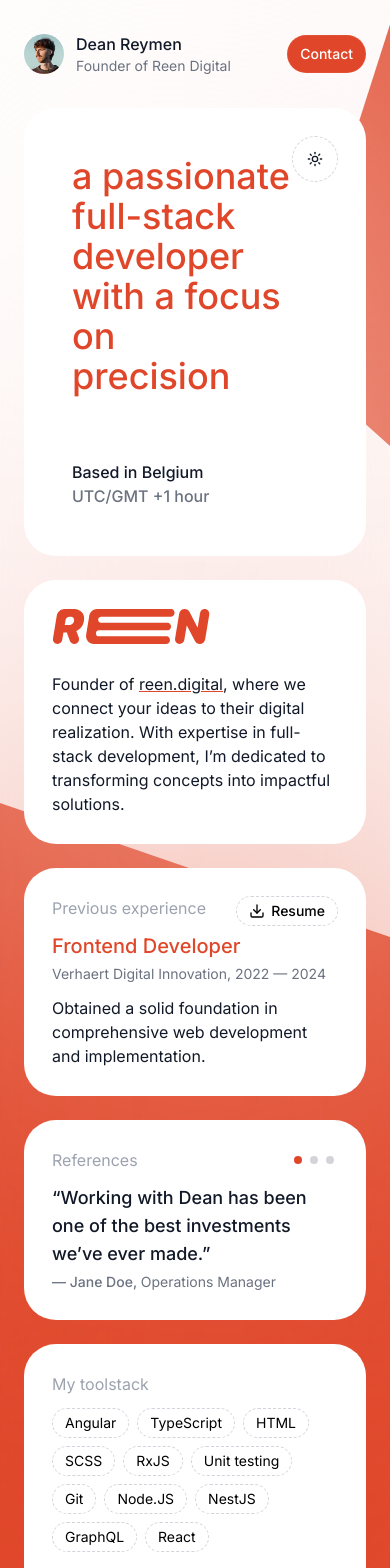
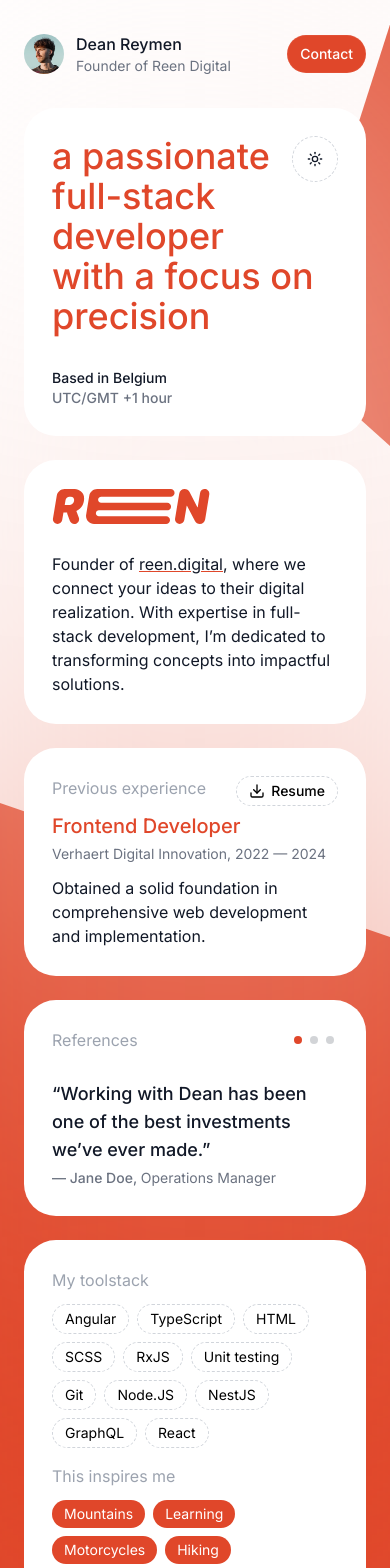
Before and after one commit to deenr/portfolio, a React (Vite) app: page / in a window 390 px wide. Shown: the top 1568 px of the page. Built offline with nearby package versions, Linux system fonts and the light colour scheme.

Commit message:
chore: reference swipe

```diff
--- a/package.json
+++ b/package.json
@@ -12,7 +12,8 @@
   "dependencies": {
     "lucide-react": "^0.447.0",
     "react": "^18.3.1",
-    "react-dom": "^18.3.1"
+    "react-dom": "^18.3.1",
+    "swiper": "^11.1.14"
   },
   "devDependencies": {
     "@eslint/js": "^9.9.0",
--- a/src/components/Main.tsx
+++ b/src/components/Main.tsx
@@ -2,7 +2,7 @@ import { ThemeToggle } from './ThemeToggle';
 
 export function Main({ className }: { className?: string }) {
   return (
-    <section className={`relative p-12 flex flex-col flex-1 justify-between gap-16 bg-white dark:bg-black dark:bg-opacity-50 rounded-[32px] ${className}`}>
+    <section className={`relative p-7 md:p-12 flex flex-col flex-1 justify-between gap-8 md:gap-16 bg-white dark:bg-black dark:bg-opacity-50 rounded-[32px] ${className}`}>
       <h2 className="text-primary-500 text-4xl sm:text-5xl md:text-6xl xl:text-[84px] 2xl:text-8xl font-medium">
         a passionate
         <br /> full-stack developer
@@ -11,8 +11,8 @@ export function Main({ className }: { className?: string }) {
         precision
       </h2>
       <div>
-        <p className="text-gray-900 dark:text-white text-base font-medium">Based in Belgium</p>
-        <p className="text-gray-500 dark:text-gray-300 text-base font-medium">UTC/GMT +1 hour</p>
+        <p className="text-gray-900 dark:text-white text-sm md:text-base font-medium">Based in Belgium</p>
+        <p className="text-gray-500 dark:text-gray-300 text-sm md:text-base font-medium">UTC/GMT +1 hour</p>
       </div>
 
       <ThemeToggle className="absolute top-7 right-7" />
--- a/src/components/References.tsx
+++ b/src/components/References.tsx
@@ -1,4 +1,7 @@
+import { Swiper, SwiperClass, SwiperSlide } from 'swiper/react';
+
 import { useState } from 'react';
+import 'swiper/css';
 
 interface Reference {
   author: string;
@@ -7,6 +10,9 @@ interface Reference {
 }
 
 export function References({ className }: { className?: string }) {
+  const [swiper, setSwiper] = useState<SwiperClass | null>(null);
+  const [referenceIndex, setReferenceIndex] = useState<number>(0);
+
   const references: Reference[] = [
     {
       author: 'Jane Doe',
@@ -25,15 +31,13 @@ export function References({ className }: { className?: string }) {
     }
   ];
 
-  const [referenceIndex, setReferenceIndex] = useState<number>(0);
-
   return (
-    <section className={`w-full p-7 flex flex-col bg-white dark:bg-black dark:bg-opacity-50 rounded-[32px] ${className}`}>
-      <div className="flex flex-row justify-between">
+    <section className={`w-full py-7 flex flex-col bg-white dark:bg-black dark:bg-opacity-50 rounded-[32px] ${className}`}>
+      <div className="px-7 flex flex-row justify-between">
         <h3 className="text-gray-400 dark:text-gray-300 text-base font-regular">References</h3>
         <div className="flex flex-row">
           {references.map((_, index) => (
-            <button key={index} aria-label={`Go to reference ${index}`} type="button" className="group cursor-pointer px-1" onClick={() => setReferenceIndex(index)}>
+            <button key={index} aria-label={`Go to reference ${index}`} type="button" className="group cursor-pointer px-1" onClick={() => swiper?.slideTo(index)}>
               {index === referenceIndex ? (
                 <div className="w-2 h-2 rounded-full bg-primary-500 cursor-pointer"></div>
               ) : (
@@ -43,12 +47,18 @@ export function References({ className }: { className?: string }) {
           ))}
         </div>
       </div>
-      <p className="mt-3 text-gray-900 dark:text-white text-lg font-medium">“{references[referenceIndex]?.text}”</p>
-      <div className="mt-1 flex flex-col text-gray-500 dark:text-gray-300 text-sm">
-        <p className="font-medium">
-          — {references[referenceIndex]?.author}, <span className="font-normal">{references[referenceIndex]?.role}</span>
-        </p>
-      </div>
+      <Swiper className="w-full mt-4" loop onSlideChange={({ realIndex }) => setReferenceIndex(realIndex)} onSwiper={setSwiper}>
+        {references.map((reference, index) => (
+          <SwiperSlide key={index} className="px-7">
+            <p className="mt-3 text-gray-900 dark:text-white text-lg font-medium">“{reference.text}”</p>
+            <div className="mt-1 flex flex-col text-gray-500 dark:text-gray-300 text-sm">
+              <p className="font-medium">
+                — {reference.author}, <span className="font-normal">{reference.role}</span>
+              </p>
+            </div>
+          </SwiperSlide>
+        ))}
+      </Swiper>
     </section>
   );
 }
```
Also changed, not shown: 1 other file (tests, documents, lock files or other folders).
